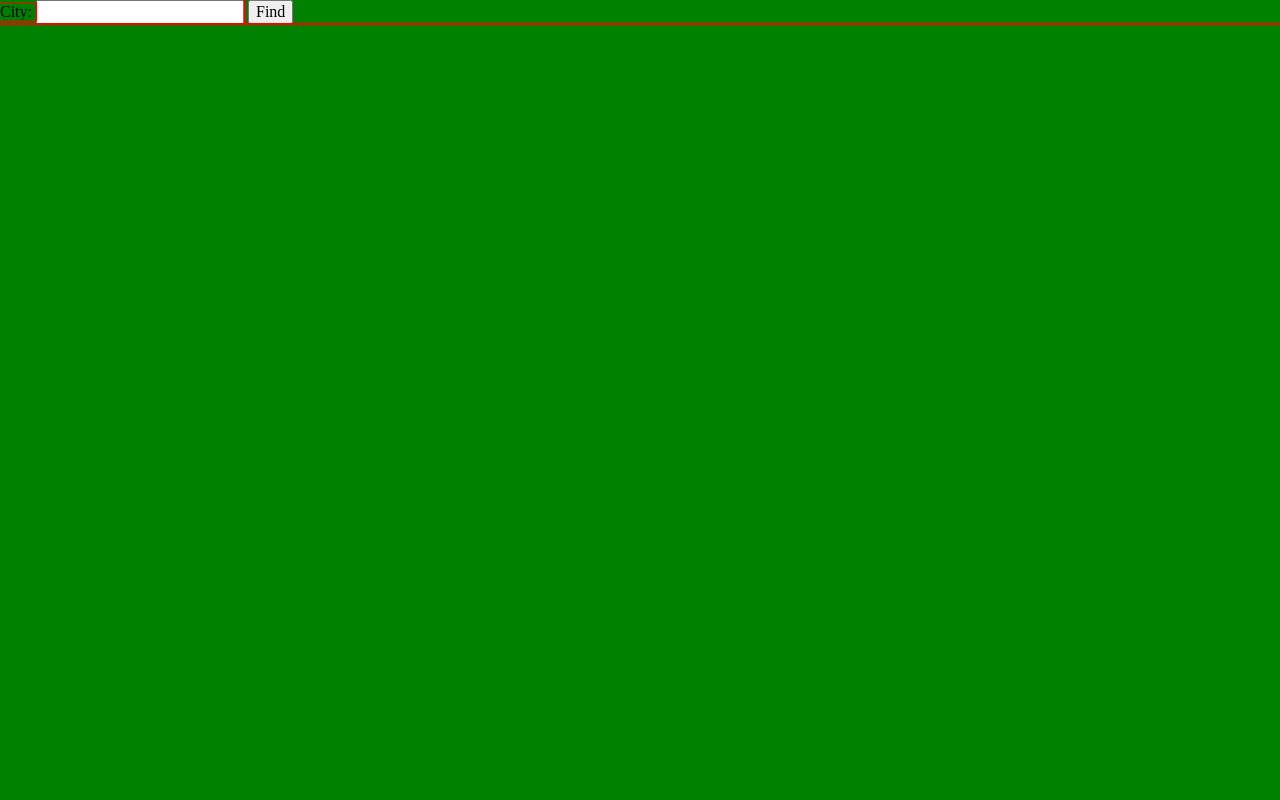
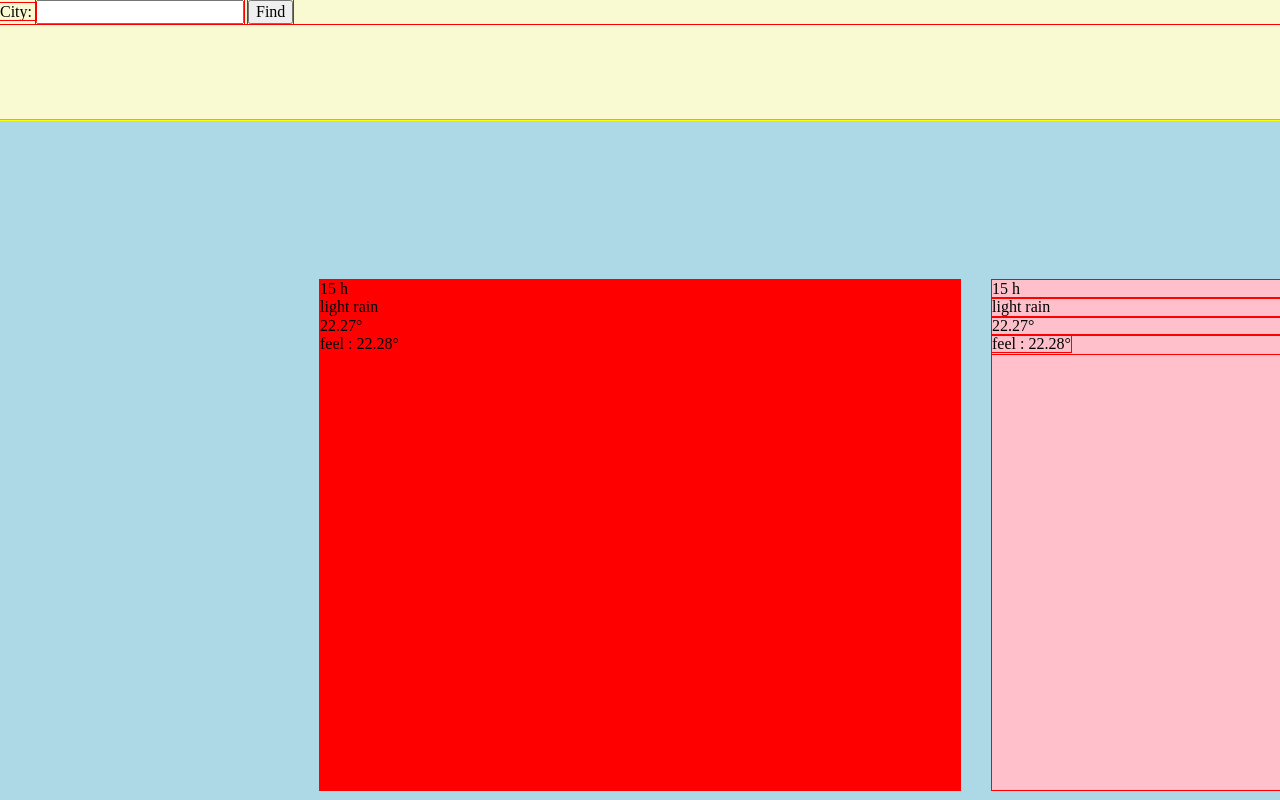
Before and after one commit to RinaldoBenaccetta/weather-app, a plain HTML site: page index.html in a window 1280 px wide. Drawn offline with Linux system fonts and the light colour scheme.

Commit message:
make forecast carousel

```diff
--- a/assets/js/models/application.js
+++ b/assets/js/models/application.js
@@ -62,6 +62,7 @@ export const APPLICATION = {
                 state: 'main__card__state',
                 temp: 'main__card__temperature',
                 feel: 'main__card__feel-temperature',
+                feelLabel: 'main__card__feel-label',
             }
 
         },
--- /dev/null
+++ b/assets/scss/components/_today-card.scss
@@ -0,0 +1,29 @@
+// carousel found here : https://pawelgrzybek.com/a-simple-carousel-with-a-few-lines-of-css/
+.main {
+    display: flex;
+    list-style: none;
+    overflow: auto;
+    scroll-snap-type: x mandatory;
+
+    &__card {
+        flex-shrink: 0;
+
+        width: 50%;
+        height: 75%;
+
+        margin: 12.5% 1rem 12.5% 1rem;
+
+        scroll-snap-align: center;
+
+        background-color: pink;
+
+        &:first-child {
+            margin-left: 25%;
+            background-color: red;
+        }
+
+        &:last-child {
+            margin-right: 25%;
+        }
+    }
+}
--- /dev/null
+++ b/assets/scss/layout/_layout.scss
@@ -0,0 +1,19 @@
+body {
+    width: 100vw;
+    height: 100vh;
+}
+
+.header {
+    width: 100%;
+    height: 15%;
+
+    outline-color: yellow;
+    background-color: lightgoldenrodyellow;
+}
+.main {
+    width: 100%;
+    height: 85%;
+
+    outline-color: orange;
+    background-color: lightblue;
+}
--- a/assets/scss/styles.scss
+++ b/assets/scss/styles.scss
@@ -1,5 +1,5 @@
 @import 'vendor/normalize', 'variables/variables', 'variables/variables',
-    'mixins/mixins', 'fonts/fonts';
+    'mixins/mixins', 'fonts/fonts', 'layout/layout', 'components/today-card';
 
 @if $dev == true {
     body {
--- a/index.html
+++ b/index.html
@@ -32,6 +32,41 @@
             </div>
         </header>
         <main class="main" id="main">
+            <div class="main__card" id="#main-card--00">
+                <div class="main__card__hour" id="#main-card-hour--00">15 h</div>
+                <div class="main__card__icon rain" id="#main-card-icon--00"></div>
+                <div class="main__card__state" id="#main-card-state--00">light rain</div>
+                <div class="main__card__temperature" id="#main-card-temp--00">22.27°</div>
+                <div class="main__card__feel-temperature" id="#main-card-feel--00"><span class="class=" main__card__feel-label""="">feel : 22.28°</span></div>
+            </div>
+            <div class="main__card" id="#main-card--00">
+                <div class="main__card__hour" id="#main-card-hour--00">15 h</div>
+                <div class="main__card__icon rain" id="#main-card-icon--00"></div>
+                <div class="main__card__state" id="#main-card-state--00">light rain</div>
+                <div class="main__card__temperature" id="#main-card-temp--00">22.27°</div>
+                <div class="main__card__feel-temperature" id="#main-card-feel--00"><span class="class=" main__card__feel-label""="">feel : 22.28°</span></div>
+            </div>
+            <div class="main__card" id="#main-card--00">
+                <div class="main__card__hour" id="#main-card-hour--00">15 h</div>
+                <div class="main__card__icon rain" id="#main-card-icon--00"></div>
+                <div class="main__card__state" id="#main-card-state--00">light rain</div>
+                <div class="main__card__temperature" id="#main-card-temp--00">22.27°</div>
+                <div class="main__card__feel-temperature" id="#main-card-feel--00"><span class="class=" main__card__feel-label""="">feel : 22.28°</span></div>
+            </div>
+            <div class="main__card" id="#main-card--00">
+                <div class="main__card__hour" id="#main-card-hour--00">15 h</div>
+                <div class="main__card__icon rain" id="#main-card-icon--00"></div>
+                <div class="main__card__state" id="#main-card-state--00">light rain</div>
+                <div class="main__card__temperature" id="#main-card-temp--00">22.27°</div>
+                <div class="main__card__feel-temperature" id="#main-card-feel--00"><span class="class=" main__card__feel-label""="">feel : 22.28°</span></div>
+            </div>
+            <div class="main__card" id="#main-card--00">
+                <div class="main__card__hour" id="#main-card-hour--00">15 h</div>
+                <div class="main__card__icon rain" id="#main-card-icon--00"></div>
+                <div class="main__card__state" id="#main-card-state--00">light rain</div>
+                <div class="main__card__temperature" id="#main-card-temp--00">22.27°</div>
+                <div class="main__card__feel-temperature" id="#main-card-feel--00"><span class="class=" main__card__feel-label""="">feel : 22.28°</span></div>
+            </div>
             <!-- <div class="main__card" id="main-card-01">
                 <div class="main__card__hour" id="main-card-hour-01"></div>
                 <div class="main__card__icon" id="main-card-icon-01"></div>
```
Also changed, not shown: assets/css/styles.css, 1 other file.
